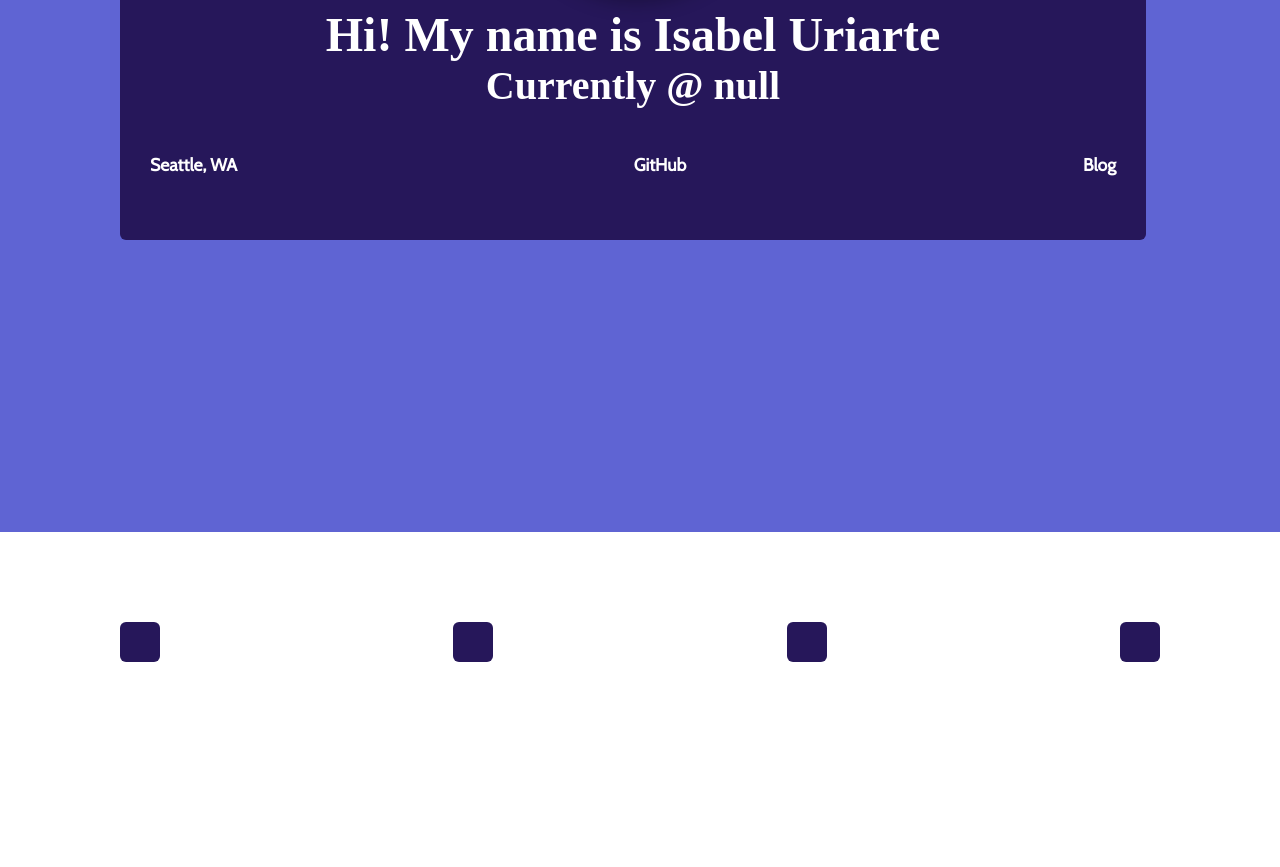
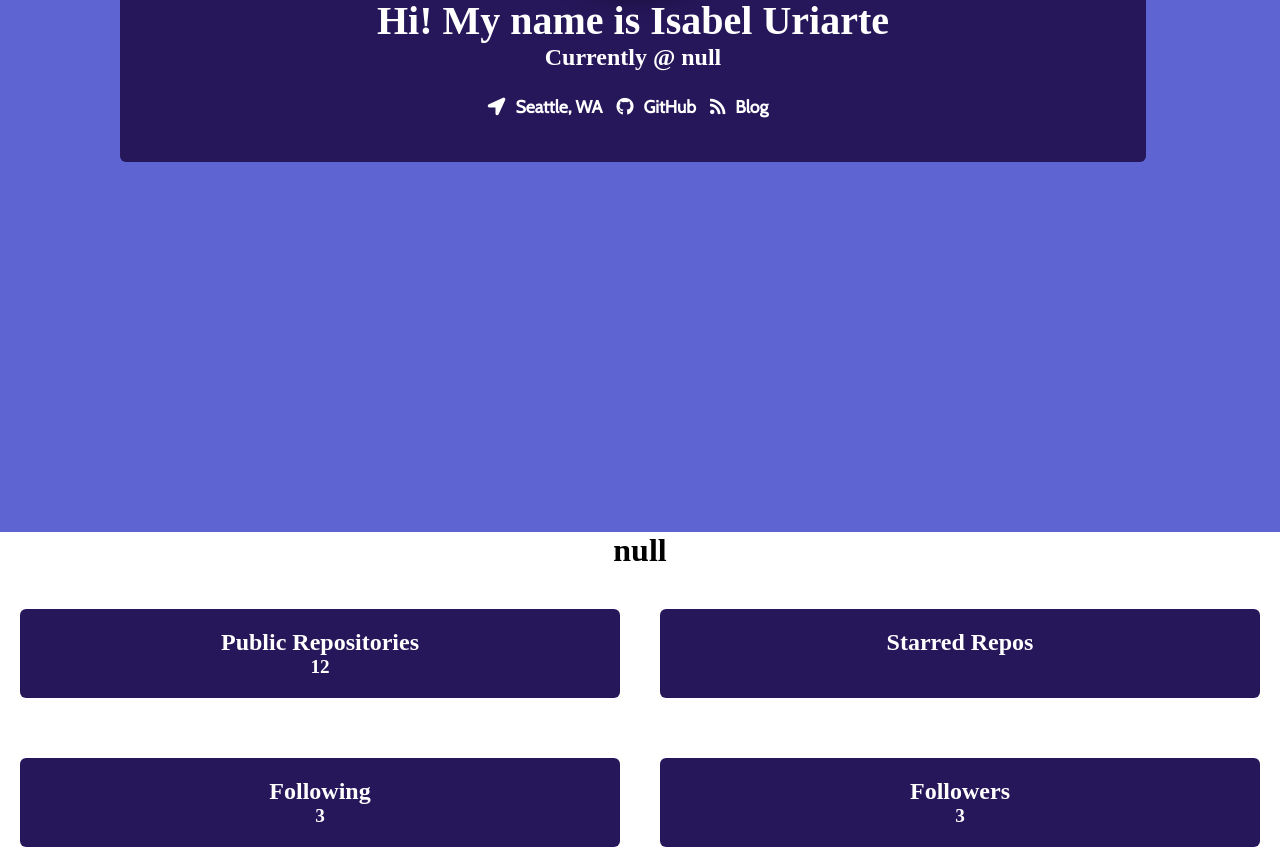
Before and after one commit to isabeluriarte/DeveloperProfileGenerator, a website: page index.html in a window 1280 px wide. Shown: the part 268-1135 px from the top of the page. Before the commit the page ends 1020 px from the top, so only its background shows below. Drawn offline with nearby package versions, Linux system fonts and the light colour scheme; a web font is replaced by a local one.

Commit message:
updated bottom half of page

```diff
--- a/index.html
+++ b/index.html
@@ -146,26 +146,41 @@
       </head>
       <body>
       <div class="wrapper container">
-      <div class="photo-header card">
+      <div class="photo-header card col">
           <img src="https://avatars2.githubusercontent.com/u/54658161?v=4" alt="">
-          <h1>Hi!
- My name is Isabel Uriarte</h1>
-          <h2>Currently @ null</h2>
-          <div class="links-nav row">
-              <a href="https://www.google.com/maps/place/Seattle, WA" class="nav-link">Seattle, WA</a>
-              <a href="https://github.com/isabeluriarte" class="nav-link">GitHub</a>
-              <a href="http://www.glassandlightsociety.com" class="nav-link">Blog</a>
+          <h2>Hi!
+ My name is Isabel Uriarte</h2>
+          <h4>Currently @ null</h4>
+          <div class="links-nav">
+          <i class="fas fa-location-arrow"></i><a href="https://www.google.com/maps/place/Seattle, WA" class="nav-link">Seattle, WA</a>
+          <i class="fab fa-github"></i><a href="https://github.com/isabeluriarte" class="nav-link">GitHub</a>
+          <i class="fas fa-rss"></i><a href="http://www.glassandlightsociety.com" class="nav-link">Blog</a>
           </div>
       </div>
   </div>
-  <div class="center">
-      <div class="container">
-          <h2></h2>
+  <div>
+      <div class="col">
+          <h3>null</h3>
           <div class="row">
-              <div class="card"></div>
-              <div class="card"></div>
-              <div class="card"></div>
-              <div class="card"></div>
+              <div class="card col">
+              <h4>Public Repositories</h4>
+              <h6>12</h6>
+              </div>
+              <div class="card col">
+              <h4>Starred Repos</h4>
+              <h6></h6>
+              </div>
+          </div>
+
+          <div class="row">
+              <div class="card col">
+              <h4>Following</h4>
+              <h6>3</h6>
+              </div>
+              <div class="card col">
+              <h4>Followers</h4>
+              <h6>3</h6>
+              </div>
           </div>
       </div>
   </div>
```
Also changed, not shown: generateHTML.js (+30 -15 lines), index.js (+4 -4 lines), mock.html (deleted, +0 -35 lines), 1 other file.
